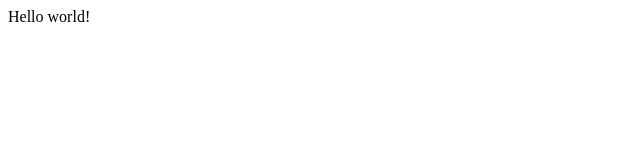
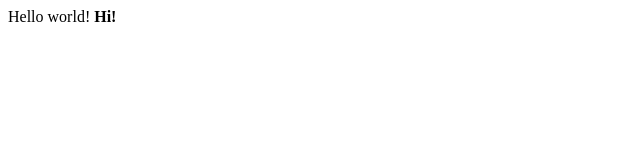
Before and after one commit to davkra/cpp-action, a plain HTML site: page public/index.html in a window 1280 px wide. Shown: the full height of the page, 0-640 px from the left. Drawn offline with Linux system fonts and the light colour scheme.

Commit message:
updated index.html

```diff
--- a/public/index.html
+++ b/public/index.html
@@ -9,6 +9,7 @@
 
 <body>
     Hello world!
+    <b>Hi!</b>
 </body>
 
 </html>
```
